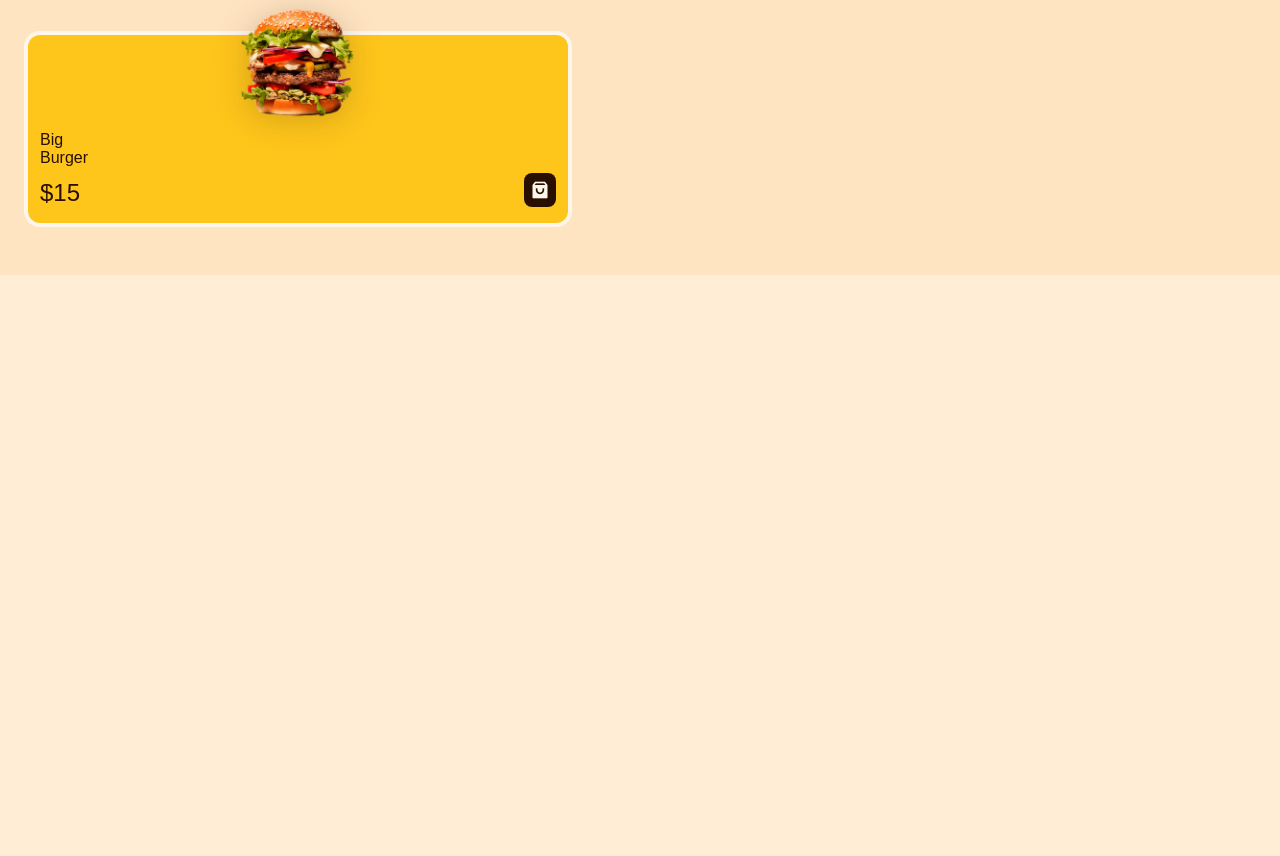
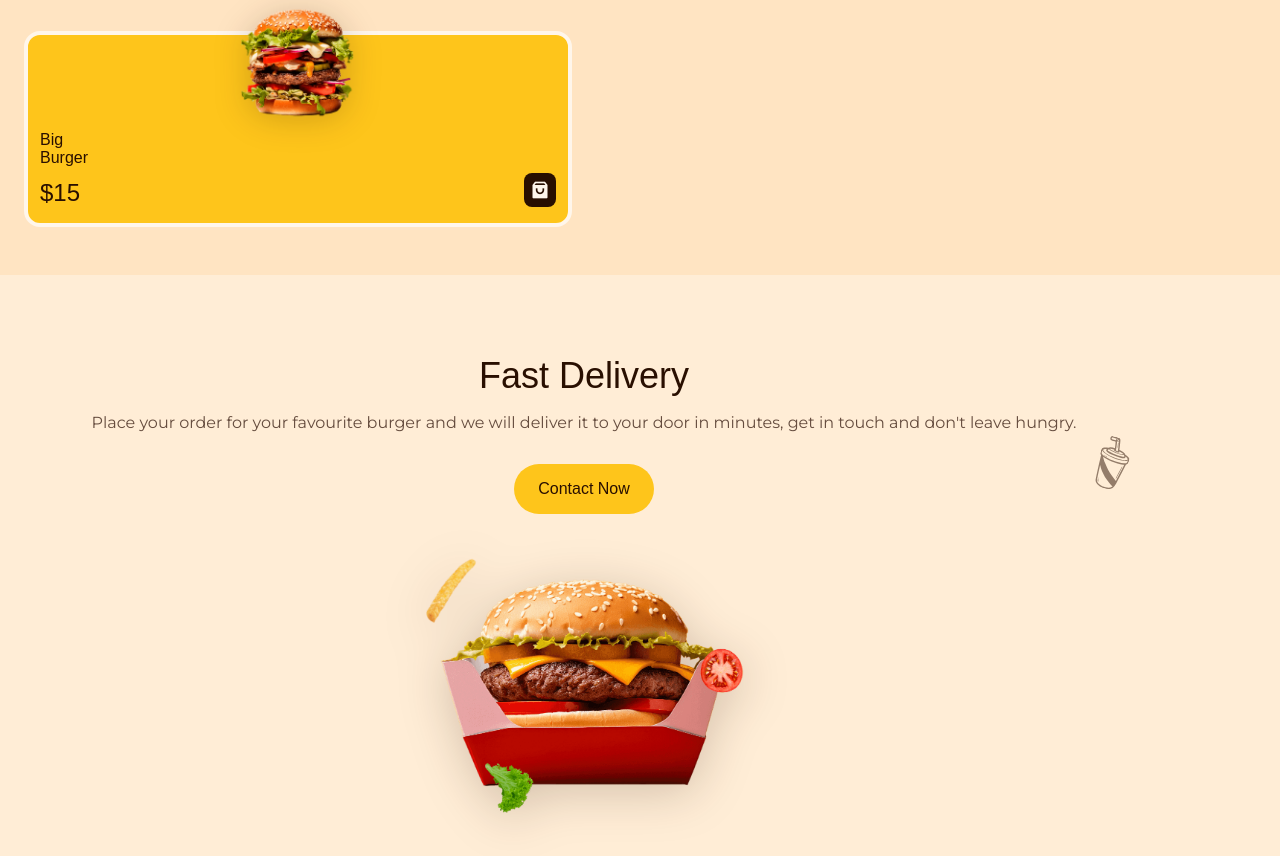
Before and after one commit to freetimezp/js-eatme-18-burger, a plain HTML site: page index.html in a window 1280 px wide. Shown: the part 2099-2955 px from the top of the page. Before the commit the page ends 2566 px from the top, so only its background shows below. Drawn offline with nearby package versions, Linux system fonts and the light colour scheme; a web font is replaced by a local one.

Commit message:
07. js-eatme-18-burger. Delivery section.

```diff
--- a/assets/css/style.css
+++ b/assets/css/style.css
@@ -456,7 +456,37 @@ img {
 }
 
 /*=============== DELIVERY ===============*/
+.delivery__container {
+  row-gap: 2.5rem;
+}
 
+.delivery__data {
+  position: relative;
+  text-align: center;
+}
+
+.delivery__container .section__title {
+  margin-bottom: 1rem;
+}
+
+.delivery__description {
+  margin-bottom: 2rem;
+}
+
+.delivery__sticker {
+  width: 30px;
+  rotate: 15deg;
+  position: absolute;
+  right: 1rem;
+  bottom: 1.5rem;
+  opacity: .5;
+}
+
+.delivery__img {
+  width: 320px;
+  justify-self: center;
+  filter: var(--shadow-big-img);
+}
 
 /*=============== CONTACT ===============*/
 
--- a/index.html
+++ b/index.html
@@ -219,6 +219,24 @@
 
         <!--==================== DELIVERY ====================-->
         <section class="delivery section" id="delivery">
+            <div class="delivery__container container grid">
+                <div class="delivery__data">
+                    <h2 class="section__title">Fast Delivery</h2>
+
+                    <p class="delivery__description">
+                        Place your order for your favourite burger and we will
+                        deliver it to your door in minutes, get in touch and
+                        don't leave hungry.
+                    </p>
+
+                    <a href="#contact" class="button">Contact Now</a>
+
+                    <img src="./assets/images/sticker-glass.svg" alt="sticker" class="delivery__sticker">
+                </div>
+
+                <img src="./assets/images/delivery-burger.png" alt="delivery" class="delivery__img">
+            </div>
+
 
         </section>
 
```
